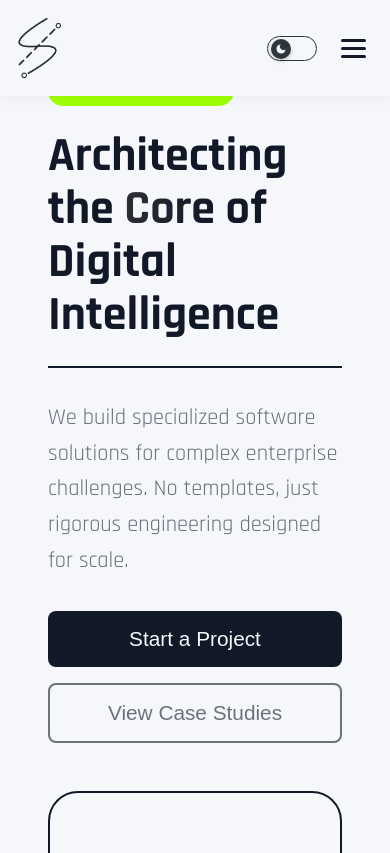
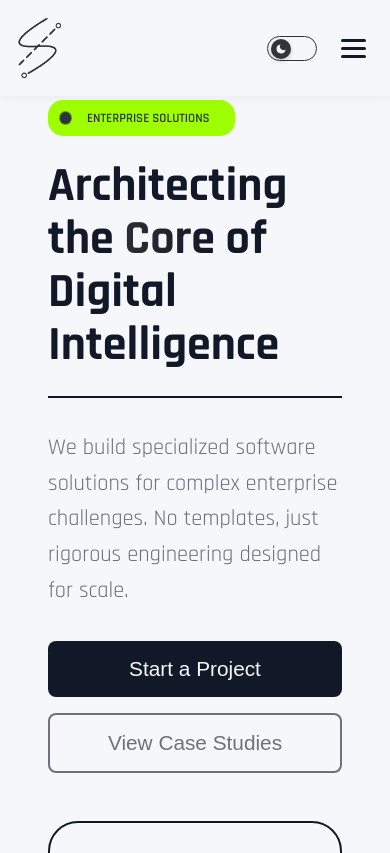
Before and after one commit to MARWAN-elmasrry/Software-House, a React (Vite) app in the folder client/: page / in a window 390 px wide. Shown: the top 853 px of the page. Built offline with nearby package versions, Linux system fonts and the light colour scheme.

Commit message:
css in hero and about

```diff
--- a/client/src/components/aboutus/about.css
+++ b/client/src/components/aboutus/about.css
@@ -3,7 +3,7 @@
     display: flex;
     gap: 4rem;
     align-items: center;
-
+    margin-bottom: 3rem;
     .info {
       width: 50%;
 
--- a/client/src/components/hero/hero.css
+++ b/client/src/components/hero/hero.css
@@ -33,7 +33,7 @@
                 p {
                     opacity: 1;
                     font-size: 1rem;
-                    font-weight: normal;
+                    font-weight: 600;
                     margin: 8px;
                     margin-right: 40px;
                     color: #2f353d;
@@ -403,8 +403,7 @@
 /* Small Mobile Styles */
 @media (max-width: 480px) {
     .hero {
-        padding-top: 70px;
-
+        padding-top: 100px;
         .hero-cont {
             .left {
                 .enso {
```
